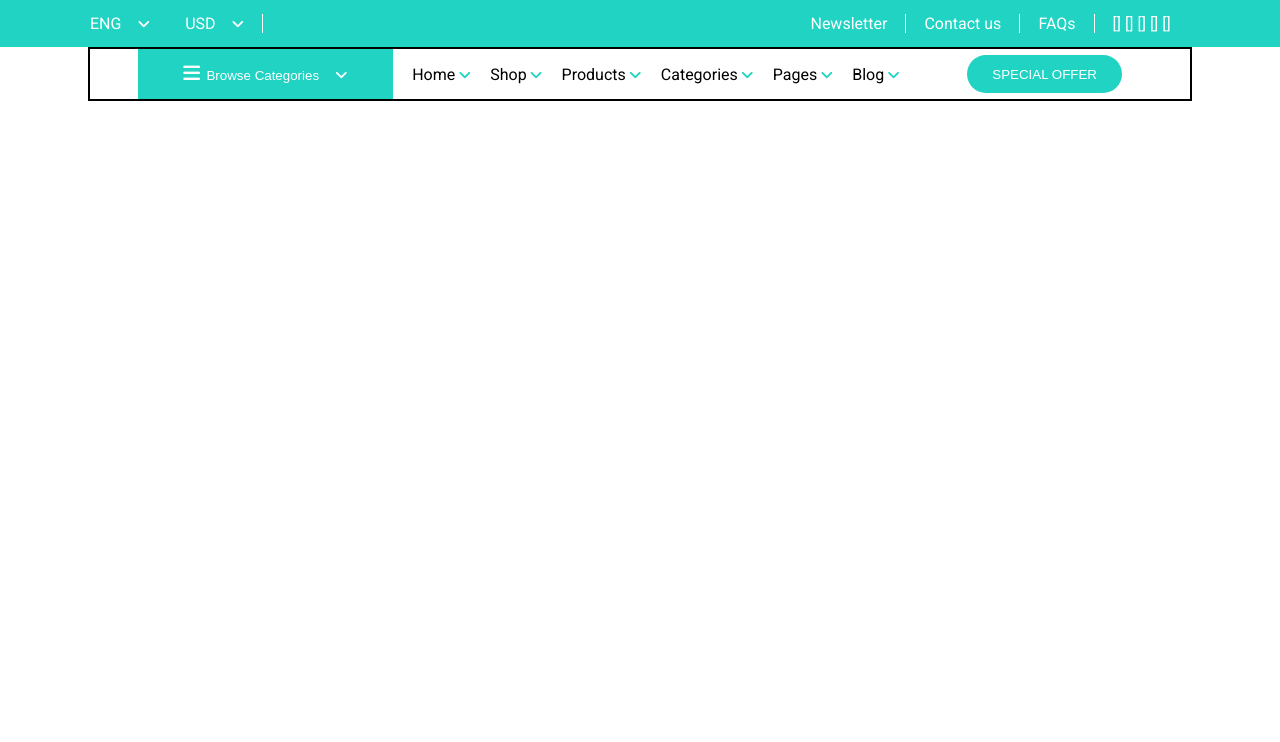
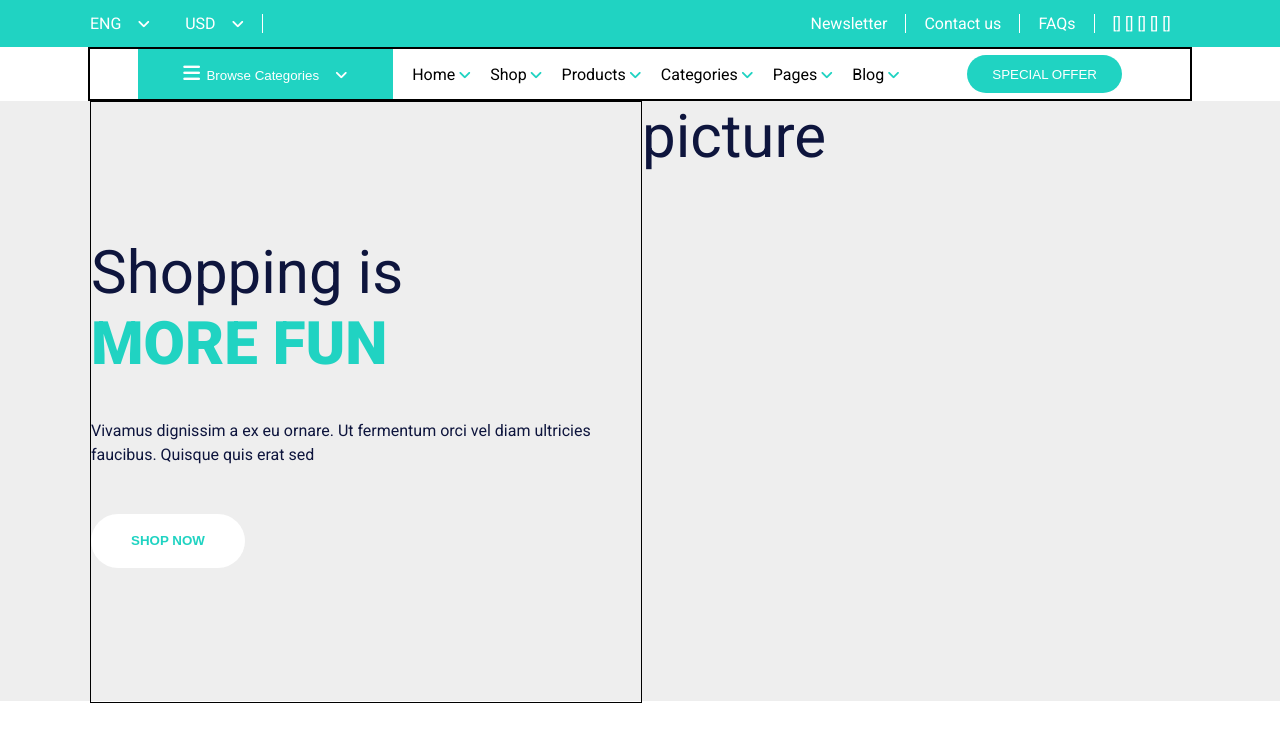
Before and after one commit to ScrumWin21/ScrumFrontEnd, a React (Create React App) app: page / in a window 1280 px wide. Shown: the top 742 px of the page. Built offline with nearby package versions, Linux system fonts and the light colour scheme.

Commit message:
showcase 1 added

```diff
--- /dev/null
+++ b/scss/_homeShowcaseOne.scss
@@ -0,0 +1,56 @@
+#home-showcase-one {
+    background-color: $ProductBackground;
+    height: 600px;
+    width: 100%;
+    display: flex;
+    justify-content: center;
+    font-family: $FontMain;
+}
+
+#home-showcaseOne-left {
+    border: 1px solid black;
+    width: 50%;
+    height: 100%;
+    display: flex;
+    align-items: center;
+}
+
+h3 {
+    font-size: 3.75rem;
+    font-weight: 400;
+    color: $ThemeColorDarkBlue;
+    margin: 0;
+}
+
+h2 {
+    font-size: 3.75rem;
+    font-weight: 800;
+    color: $ThemeColorTeal;
+    margin: 0;
+    margin-bottom: 40px;
+}
+
+p {
+    color: $ThemeColorDarkBlue;
+    margin: 0;
+    line-height: 1.5;
+}
+
+#home-showcaseOne-button {
+    margin-top: 47px;
+    background-color: $White;
+    width: 154px;
+    height: 54px;
+    border-radius: 28px;
+    border: none;
+    color: $ThemeColorTeal;
+    font-size: 1.125;
+    font-weight: 700;
+    transition: all ease 0.1s;
+    cursor: pointer;
+
+    &:hover {
+        box-shadow: rgba(0, 0, 0, 0.15) 1.95px 1.95px 2.6px;
+        transform: scale(1.02);
+    }
+}
--- a/scss/_styles.scss
+++ b/scss/_styles.scss
@@ -1,6 +1,7 @@
 @import "./variables";
 @import "./navbarOne";
 @import "./navbarThree";
+@import "./homeShowcaseOne";
 
 
 // ** Important **
--- a/src/App.js
+++ b/src/App.js
@@ -1,4 +1,5 @@
 import "./App.scss";
+import { HomeShowcaseOne } from "./components/homeShowcaseOne/homeShowcaseOne";
 import NavbarOne from "./components/shared/NavbarOne";
 import { NavbarThree } from "./components/shared/NavbarThree";
 
@@ -7,6 +8,7 @@ function App() {
     <>
       <NavbarOne />
       <NavbarThree />
+      <HomeShowcaseOne />
     </>
   );
 }
--- /dev/null
+++ b/src/components/homeShowcaseOne/homeShowcaseOne.js
@@ -0,0 +1,26 @@
+import React from "react";
+
+export const HomeShowcaseOne = () => {
+  return (
+    <>
+      <div id="home-showcase-one">
+        <div className="ContainerRegular flex">
+          <div id="home-showcaseOne-left">
+            <div>
+              <h3>Shopping is</h3>
+              <h2>MORE FUN</h2>
+              <p>
+                Vivamus dignissim a ex eu ornare. Ut fermentum orci vel diam
+                ultricies faucibus. Quisque quis erat sed
+              </p>
+              <button id="home-showcaseOne-button">SHOP NOW</button>
+            </div>
+          </div>
+          <div id="home-showcaseTwo-right">
+            <h3>picture</h3>
+          </div>
+        </div>
+      </div>
+    </>
+  );
+};
```
